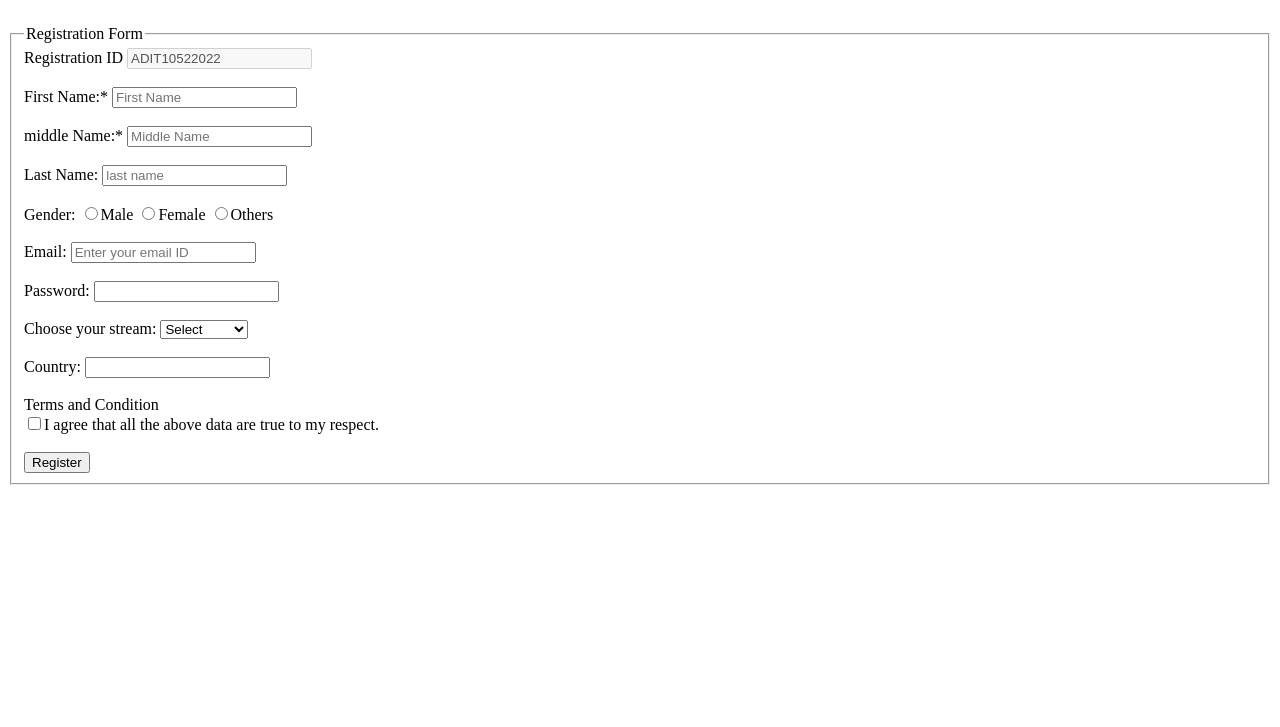
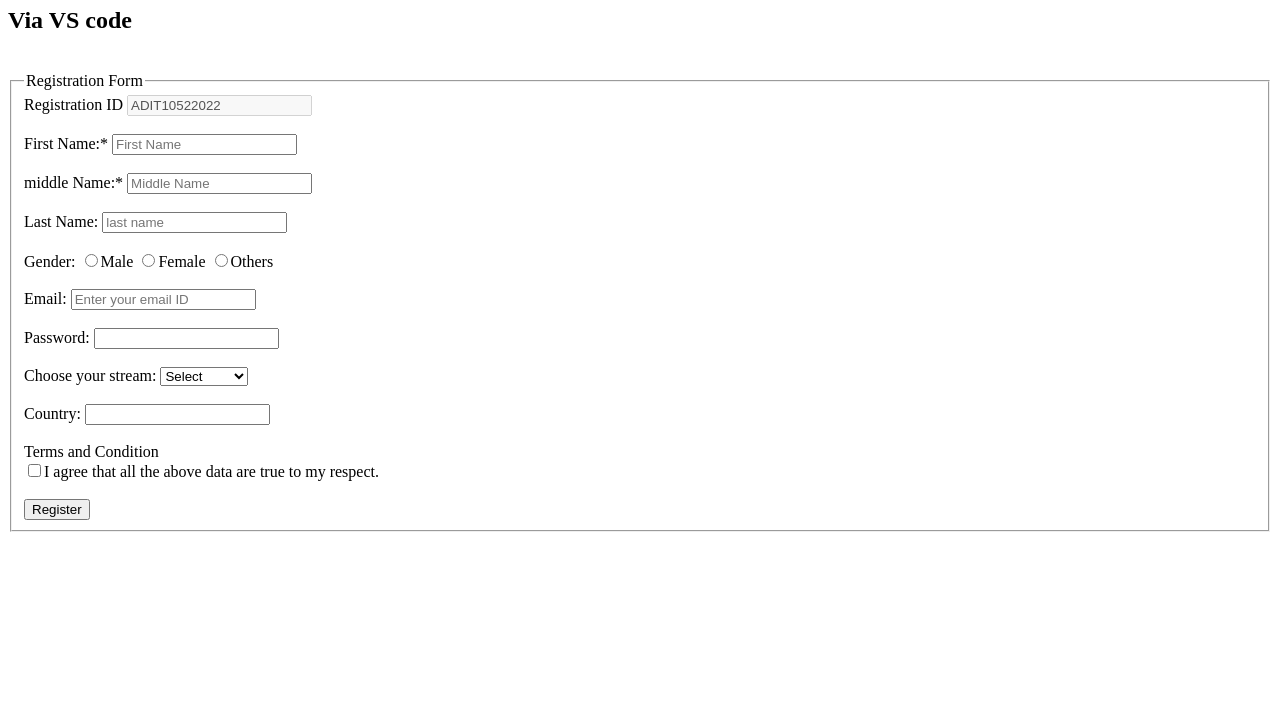
Before and after one commit to DecodeArpi/DemoWebsite, a plain HTML site: page index.html in a window 1280 px wide. Shown: the part 73-800 px from the top of the page. Drawn offline with Linux system fonts and the light colour scheme.

Commit message:
Add new lines

```diff
--- a/index.html
+++ b/index.html
@@ -5,6 +5,7 @@
     </head>
     <body>
         <h1>Demo Registration Form new</h1>
+        <h2>Via VS code</h2>
         <br>
         <form>
             <fieldset>
```
